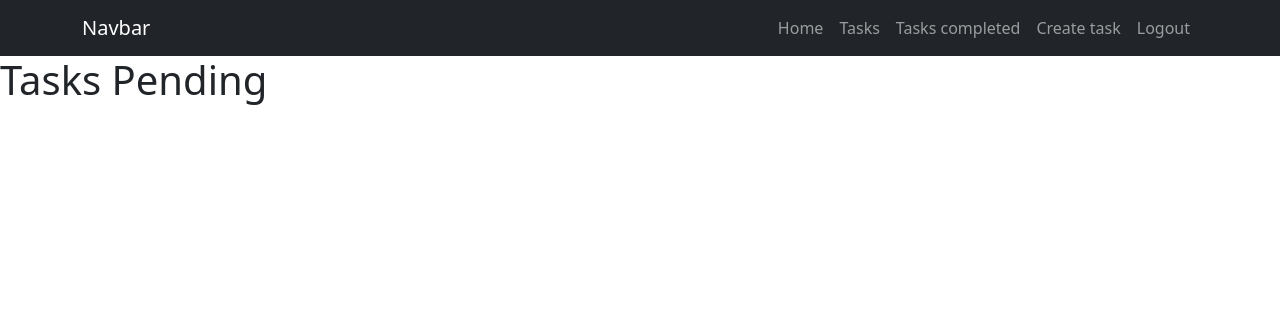
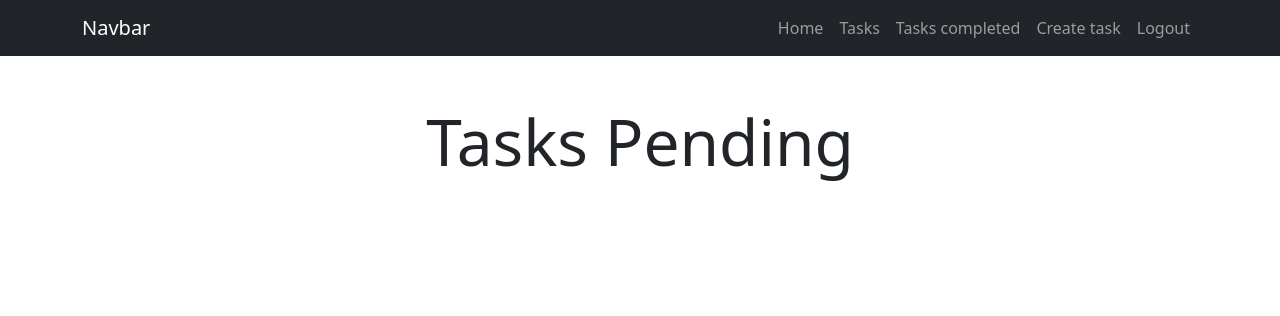
Before and after one commit to enridami/simple_crud, a Django app: page /tasks/ in a window 1280 px wide. Shown: the top 316 px of the page. Run offline with Django 5.2, Linux system fonts and the light colour scheme; a user stored in the database is signed in; data comes from the database, SQL or seed files in the repository; both versions use the stored data as it was after the commit.

Commit message:
tasks bootstrap

```diff
--- a/tasks/templates/tasks.html
+++ b/tasks/templates/tasks.html
@@ -1,37 +1,42 @@
 {% extends 'base.html'%}
 
 {% block content %}
-<h1>Tasks Pending</h1>
-
-<ul>
+<main class="container">
+    <div class="row">
+        <div class="col-md-6 offset-md-3">
+            <h1 class="text-center display-3 py-5">Tasks Pending</h1>
+            <ul class="list-group">
                 {% for task in tasks %}
-        <a href="{% url 'task_detail' task.id %}">
-            <li>
-                <strong>
+                    <a class="list-group-item" href="{% url 'task_detail' task.id %}">
+                        <header class="d-flex justify-content-between">
+                            <h1 class="fw-bold">
                                 {{task.title}}
-                </strong>
+                            </h1>
+                            <p>
+                              {{task.user.username}}
+                            </p>
+                        </header>
 
                         {% if task.important%}
 
-                <p> Importante</p>
+                        <p class="fw-bold text-danger"> Importante</p>
 
                         {% endif %}
 
                         <p>
                             {{task.description}}
                         </p>
-                <p>
-                    {{task.user.username}}
-                </p>
+
 
                         <p>
                             {{task.datecompleted|date:'M j Y:i'}}
                         </p>
-
-            </li>
                     </a>
                 {% endfor %}
             </ul>
+        </div>
+    </div>
+</main>
 
 
 {% endblock %}
```
Also changed, not shown: db.sqlite3, tasks/forms.py (line endings or trailing spaces). Lines whose indentation alone changed are shown as unchanged.
